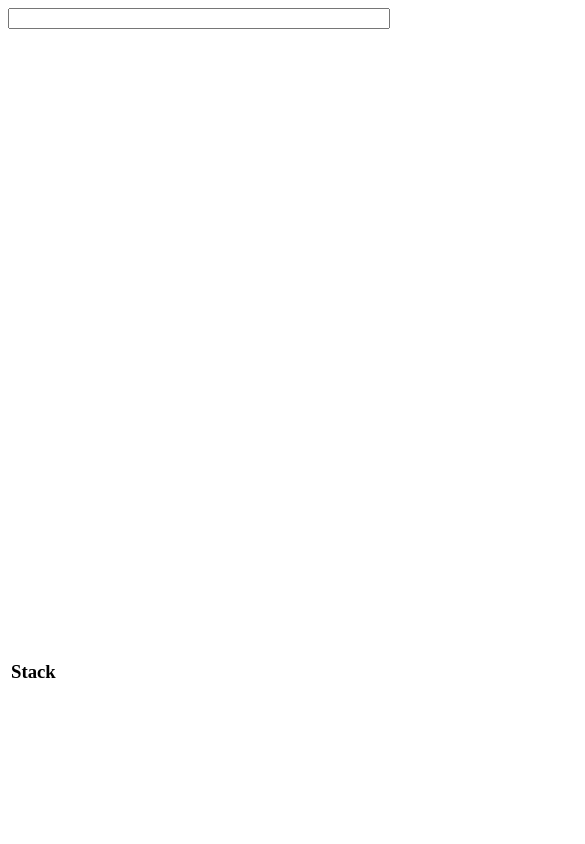
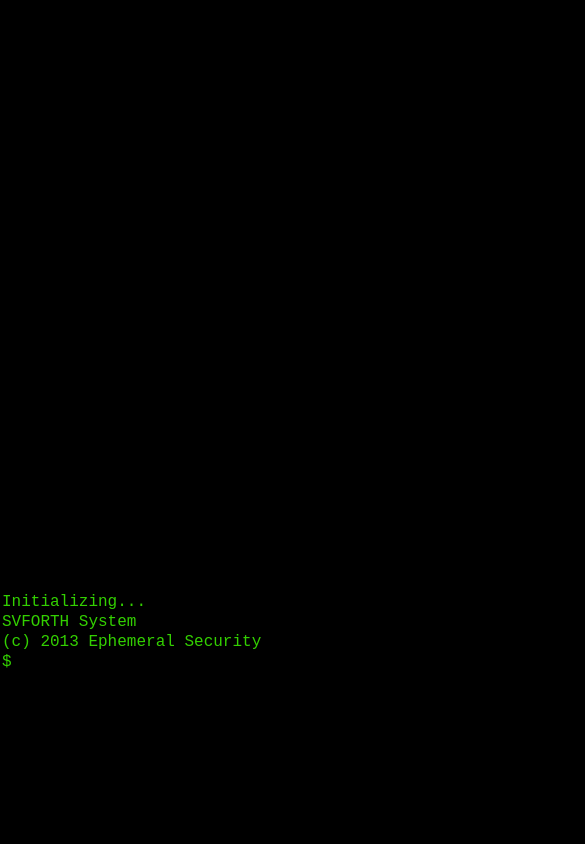
Before and after one commit to ephsec/svforth, a website: page index.html in a window 390 px wide. Shown: the top 844 px of the page, 585 px wide, since content can reach past the window. Drawn offline with Linux system fonts and the light colour scheme; no server answers.

Commit message:
Revamped index.html landing page to be CSS'ed up and use the new HTML5 console d river code.

```diff
--- a/index.html
+++ b/index.html
@@ -1,67 +1,42 @@
-<!doctype html>
-<html lang='en-US'>
-<head>
-    <meta charset='utf-8'>
+<!DOCTYPE html>
+<html>
+  <head>
+    <meta name="apple-mobile-web-app-capable" content="yes">
+    <link href="rsrc/svforth.css" rel="stylesheet">
+
     <title>SVFORTH</title>
-</head>
+    <meta name="viewport" content="initial-scale=1.0, user-scalable=no">
+    <meta charset="utf-8">
+  </head>
+  <body>
+    <div class="screen">
+      <canvas id="canvas" class="ForthCanvas"></canvas>
+      <div class="divider"></div>
+      <div class="terminal-block">
+        <div id="ForthConsole" class="Console"></div>
+      </div>
+    </div>
+    <script src="lib/json.js"></script>
+    <script src="forth.js" ></script>
+    <script src='lib/Ractive.min.js'></script>
+    <script>
+      function initialize() {
+        importJSLibrary('forth/canvas.js');
+        importJSLibrary('forth/ds.js' );
+        importJSLibrary('forth/url.js' );
+        importJSLibrary('forth/rubicon.js');
+        importJSLibrary('forth/console.js');
+        initialContext.execute(
+          'forth/rss.f load-forth \
+           forth/canvas.f load-forth \
+           [ Initializing... ] ForthConsole create-terminal \
+           ." SVFORTH System " print \
+           ." (c) 2013 Ephemeral Security " print' );
+      }
 
-
-<body>
-  <div id='injection'></div>
-  <script src='lib/Ractive.min.js'></script>
-  <script src='forth.js'></script>
-  <script src='forth/canvas.js'></script>
-  <script>
-    initialContext.load( 'forth/canvas.f' )
-  </script>
-  <script src='forth/binary.js'></script>
-  <script src='forth/ds.js'></script>
-  <script src='forth/url.js'></script>
-  <script>
-    initialContext.load( 'forth/rss.f' )
-  </script>
-
-
-  <script>function takeInput()
-  { forthInput = document.getElementById('forth-input')
-    newContext = createContext( initialContext );
-    newExecutionContext = applyExecutionContext.apply( newContext );
-    newExecutionContext.execute( forthInput.value );
-    forthInput.value = ""
-  }
-  </script>
-
-  <form action="javascript:takeInput()">
-    <input type="text" id="forth-input" name="forth-input"
-           style='width:100%'>
-  </form>
-  <table width='100%'>
-    <tr>
-      <tr>
-        <td valign='top'>
-          <canvas id="canvas" width="800" height="600"></canvas>
-        </td>
-      </tr>
-      <td valign='bottom'>
-          <h3>Stack</h3>
-          <div id='stacklist'>
-          </div>
-          <script>
-             ractive = new Ractive({
-                el: stacklist,
-                template: "<ul> \
-                      {{#stackitems}} \
-                      <div>{{{ JSON.stringify( . ) }}}</div> \
-                      {{/stackitems}} \
-                      </ul>",
-             data: {
-                stackitems: executionContext.stack
-            }});
-          </script>
-      </td>
-    </tr>
-  </table>
-
-</body>
-
+      document.addEventListener("DOMContentLoaded", function(event) {
+        initialize();
+      });
+    </script>
+  </body>
 </html>
```
